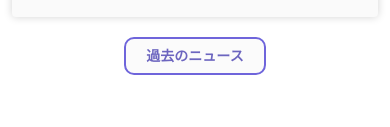
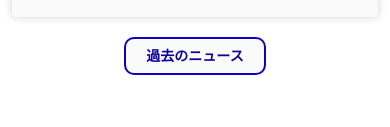
Before and after one commit to takutaku3737/aquarium.github.io, a plain HTML site: page index.html in a window 390 px wide. In both pictures the pointer is over the link "過去のニュース". Shown: the part 1699-1826 px from the top of the page. Drawn offline with nearby package versions, Linux system fonts and the light colour scheme.

Commit message:
Update responsive.css

```diff
--- a/responsive.css
+++ b/responsive.css
@@ -23,6 +23,10 @@
 
   .article-left{
     margin-right: 15%;
+  }
+
+  .past-news:hover{
+    opacity: 1;
   }
 
   .footer-contents-2 li{
```
